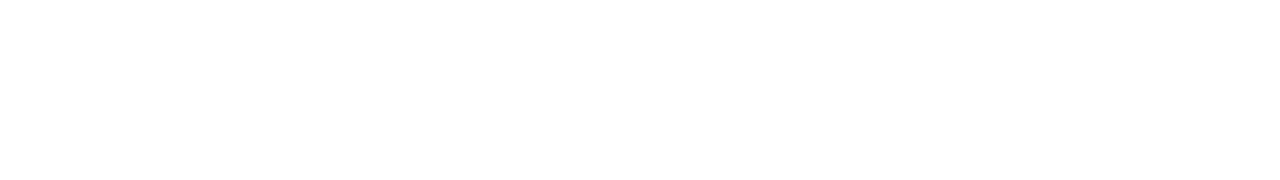
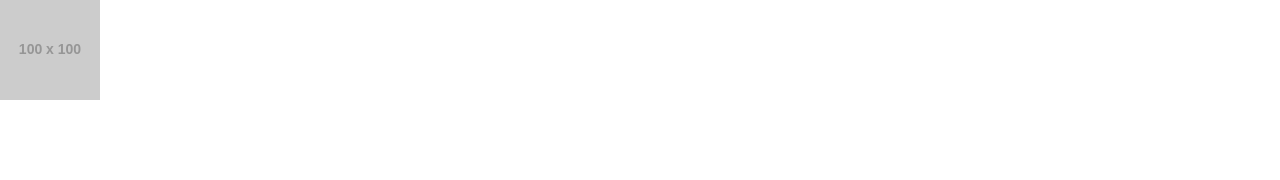
Before and after one commit to DigitalSoftwareHub/atlasnftify-map, a plain HTML site: page index.html in a window 1280 px wide. Shown: the top 180 px of the page. Drawn offline with nearby package versions, Linux system fonts and the light colour scheme; placeholder pictures from the web are drawn by us.

Commit message:
Update index.html

```diff
--- a/index.html
+++ b/index.html
@@ -8,6 +8,7 @@
   <link rel="icon" href="https://leafletjs.com/docs/images/favicon.ico" />
 </head>
 <body>
+  <img src="https://via.placeholder.com/100" />
   <div id="map" style="height: 100vh; width: 100vw;"></div>
   <script src="https://unpkg.com/leaflet@1.9.3/dist/leaflet.js"></script>
   <script src="script_fixed.js"></script>
```
